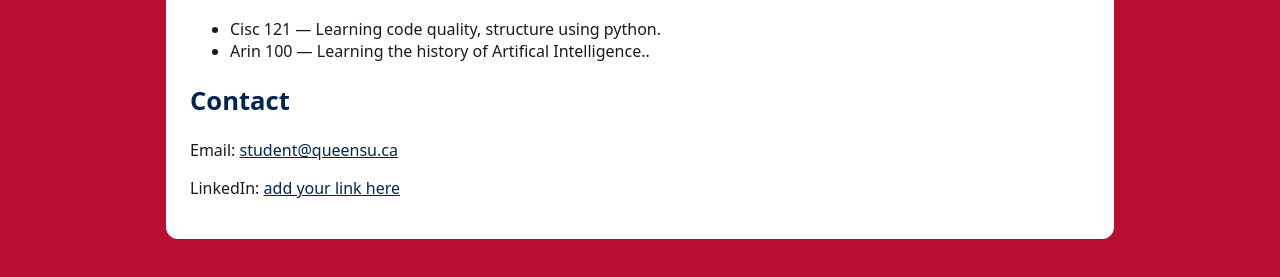
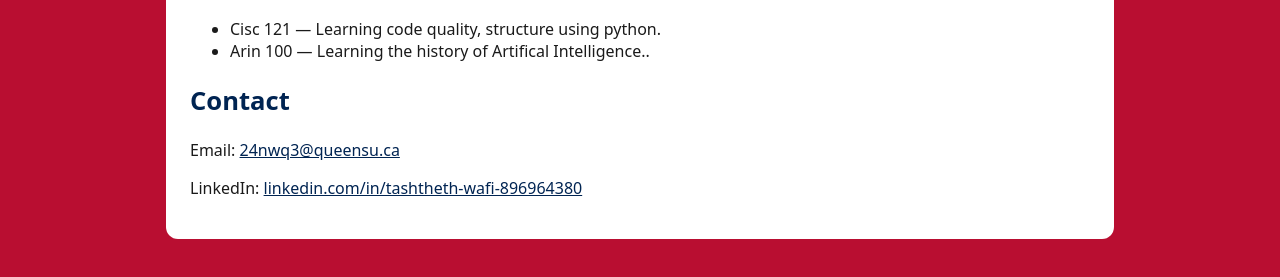
Before and after one commit to tashthethw-code/queens-student-page, a plain HTML site: page index.html in a window 1280 px wide. Shown: the part 415-692 px from the top of the page. Drawn offline with Linux system fonts and the light colour scheme.

Commit message:
Add homepage
Updated email link to use 'mailto' and added target attributes for LinkedIn link.

```diff
--- a/index.html
+++ b/index.html
@@ -28,8 +28,13 @@
 
       <!-- ====== CONTACT (update your links) ====== -->
       <h2>Contact</h2>
-      <p>Email: <a href="24nwq3@queensu.ca">student@queensu.ca</a></p>
-      <p>LinkedIn: <a href="www.linkedin.com/in/tashtheth-wafi-896964380">add your link here</a></p>
+      <p>Email: <a href="mailto:24nwq3@queensu.ca">24nwq3@queensu.ca</a></p>
+      <p>
+        LinkedIn:
+        <a href="https://www.linkedin.com/in/tashtheth-wafi-896964380" target="_blank" rel="noopener noreferrer">
+          linkedin.com/in/tashtheth-wafi-896964380
+        </a>
+      </p>
     </main>
   </body>
 </html>
```
